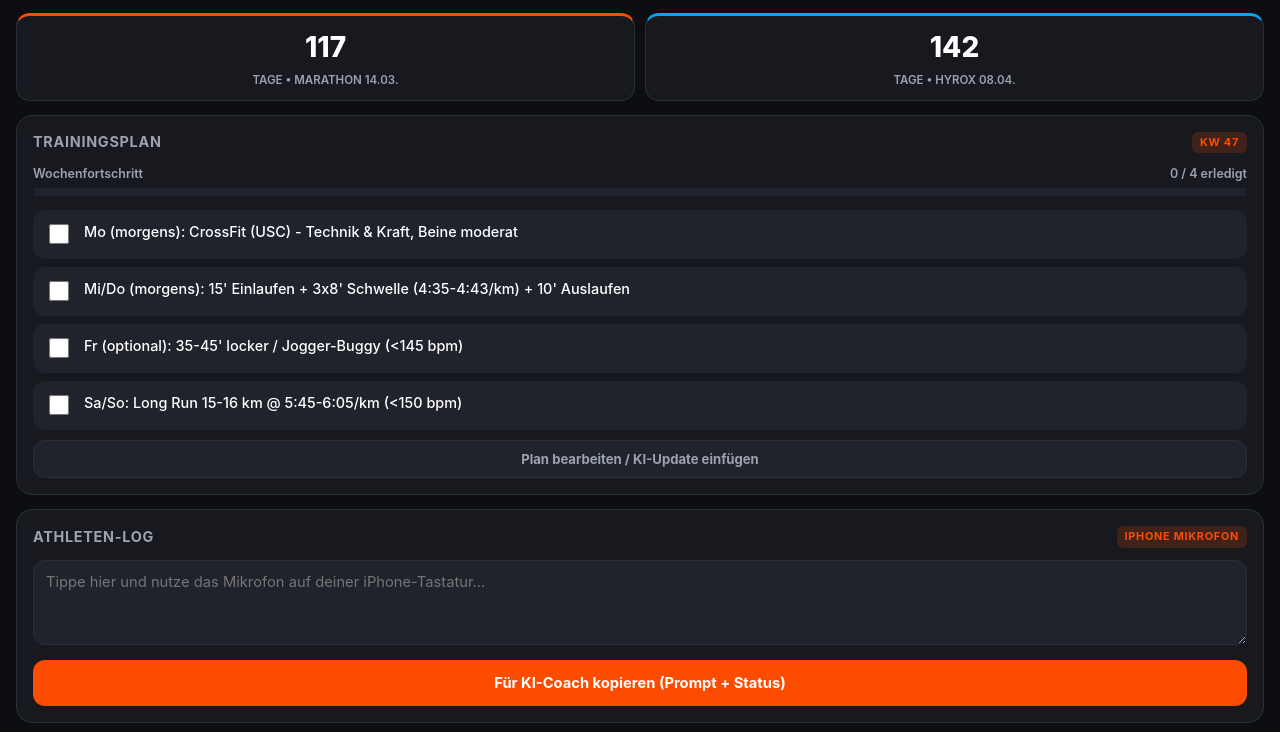
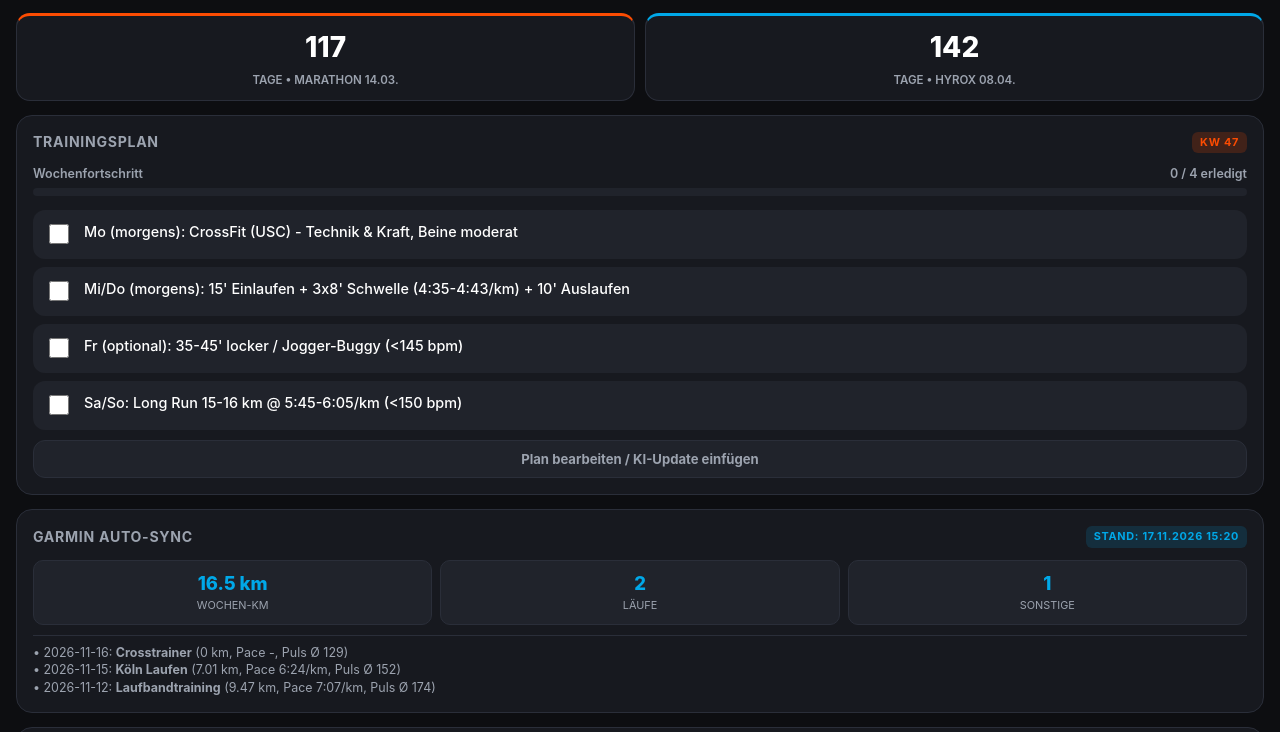
Before and after one commit to Beerhens/hybrid-coach, a plain HTML site: page index.html in a window 1280 px wide. Shown: the part 73-805 px from the top of the page. Drawn offline with Linux system fonts and the light colour scheme.

Commit message:
Update index.html

```diff
--- a/index.html
+++ b/index.html
@@ -6,7 +6,7 @@
   <meta name="apple-mobile-web-app-capable" content="yes">
   <meta name="apple-mobile-web-app-status-bar-style" content="black-translucent">
   <meta name="apple-mobile-web-app-title" content="Hybrid Coach">
-  <title>Hybrid Coach</title>
+  <title>Hybrid Coach – Performance</title>
   <style>
     :root {
       --bg: #0d0e11;
@@ -17,19 +17,24 @@
       --strava: #fc4c02;
       --garmin: #00a8e8;
       --green: #10b981;
+      --purple: #a855f7;
       --border: #2a2e39;
     }
     * { box-sizing: border-box; font-family: -apple-system, BlinkMacSystemFont, "Segoe UI", Roboto, sans-serif; }
-    body { margin: 0; padding: 18px 16px 48px; background: var(--bg); color: var(--text); line-height: 1.4; }
+    body { margin: 0; padding: 18px 16px 54px; background: var(--bg); color: var(--text); line-height: 1.4; }
     .header { display: flex; justify-content: space-between; align-items: center; margin-bottom: 16px; }
     h1 { font-size: 1.45rem; font-weight: 800; margin: 0; text-transform: uppercase; }
     h1 span { color: var(--strava); }
     .subtitle { color: var(--muted); font-size: 0.8rem; margin-top: 2px; }
-    h2 { font-size: 0.9rem; text-transform: uppercase; letter-spacing: 0.05em; margin: 0 0 12px; color: var(--muted); display: flex; justify-content: space-between; align-items: center; }
+    h2 { font-size: 0.88rem; text-transform: uppercase; letter-spacing: 0.05em; margin: 0 0 12px; color: var(--muted); display: flex; justify-content: space-between; align-items: center; }
     .card { background: var(--card); border: 1px solid var(--border); border-radius: 16px; padding: 16px; margin-bottom: 14px; }
     .grid-2 { display: grid; grid-template-columns: 1fr 1fr; gap: 10px; margin-bottom: 14px; }
+    .grid-3 { display: grid; grid-template-columns: 1fr 1fr 1fr; gap: 8px; margin-top: 6px; }
     .stat-box { background: var(--card); border: 1px solid var(--border); border-top: 3px solid var(--strava); padding: 12px 10px; border-radius: 14px; text-align: center; }
     .stat-box.garmin { border-top-color: var(--garmin); }
+    .mini-stat { background: var(--card-inner); padding: 10px 6px; border-radius: 10px; text-align: center; border: 1px solid var(--border); }
+    .mini-val { font-size: 1.15rem; font-weight: 800; color: var(--garmin); }
+    .mini-lbl { font-size: 0.68rem; color: var(--muted); text-transform: uppercase; margin-top: 2px; }
     .stat-val { font-size: 1.75rem; font-weight: 800; color: var(--text); }
     .stat-lbl { font-size: 0.72rem; color: var(--muted); margin-top: 4px; font-weight: 600; text-transform: uppercase; }
     .progress-wrap { margin-bottom: 14px; }
@@ -50,6 +55,7 @@
     textarea { width: 100%; background: var(--card-inner); color: var(--text); border: 1px solid var(--border); border-radius: 12px; padding: 12px; font-size: 0.92rem; resize: vertical; min-height: 85px; }
     .btn { width: 100%; padding: 14px; border: none; border-radius: 12px; font-size: 0.92rem; font-weight: 700; cursor: pointer; margin-top: 10px; }
     .btn-primary { background: var(--strava); color: #ffffff; }
+    .btn-obsidian { background: rgba(168, 85, 247, 0.16); color: #d8b4fe; border: 1px solid rgba(168, 85, 247, 0.4); font-size: 0.85rem; padding: 11px; }
     .btn-secondary { background: var(--card-inner); color: var(--muted); border: 1px solid var(--border); font-size: 0.82rem; padding: 10px; }
     .badge { font-size: 0.68rem; font-weight: 700; background: rgba(252, 76, 2, 0.18); color: var(--strava); padding: 3px 8px; border-radius: 6px; text-transform: uppercase; }
     .badge.garmin { background: rgba(0, 168, 232, 0.15); color: var(--garmin); }
@@ -64,9 +70,10 @@
       <h1>Hybrid <span>Coach</span></h1>
       <div class="subtitle">Marathon 4:30-4:45/km • Hyrox Sub 60</div>
     </div>
-    <span class="badge garmin">VO2max 52</span>
+    <span class="badge garmin" id="phase-badge">Woche 1 / 17</span>
   </div>
 
+  <!-- Countdowns -->
   <div class="grid-2">
     <div class="stat-box">
       <div class="stat-val" id="days-marathon">--</div>
@@ -78,8 +85,9 @@
     </div>
   </div>
 
+  <!-- Trainingsplan -->
   <div class="card">
-    <h2>Trainingsplan <span class="badge">KW 47</span></h2>
+    <h2>Trainingsplan <span class="badge" id="kw-badge">KW --</span></h2>
     <div class="progress-wrap">
       <div class="progress-header">
         <span>Wochenfortschritt</span>
@@ -93,16 +101,41 @@
     <button class="btn btn-secondary" onclick="toggleEditPlan()">Plan bearbeiten / KI-Update einfügen</button>
     <div id="edit-plan-box" style="display:none; margin-top:10px;">
       <textarea id="plan-input" placeholder="Jede Einheit in eine neue Zeile schreiben..."></textarea>
-      <button class="btn btn-primary" onclick="saveNewPlan()">Neuen Plan speichern</button>
+      <button class="btn btn-primary" onclick="saveNewPlan()">Neuen Plan speichern & Woche starten</button>
     </div>
   </div>
 
+  <!-- Garmin Auto-Sync Anzeige -->
+  <div class="card">
+    <h2>Garmin Auto-Sync <span class="badge garmin" id="garmin-status-badge">Live geladen</span></h2>
+    <div class="grid-3">
+      <div class="mini-stat">
+        <div class="mini-val" id="g-km">0 km</div>
+        <div class="mini-lbl">Wochen-km</div>
+      </div>
+      <div class="mini-stat">
+        <div class="mini-val" id="g-runs">0</div>
+        <div class="mini-lbl">Läufe</div>
+      </div>
+      <div class="mini-stat">
+        <div class="mini-val" id="g-workouts">0</div>
+        <div class="mini-lbl">Sonstige</div>
+      </div>
+    </div>
+    <div id="garmin-list" style="font-size: 0.78rem; color: var(--muted); margin-top: 10px; border-top: 1px solid var(--border); padding-top: 8px;">
+      Lade Garmin-Daten...
+    </div>
+  </div>
+
+  <!-- Athleten-Log & Export -->
   <div class="card">
     <h2>Athleten-Log <span class="badge">iPhone Mikrofon</span></h2>
     <textarea id="feedback-note" placeholder="Tippe hier und nutze das Mikrofon auf deiner iPhone-Tastatur..."></textarea>
-    <button class="btn btn-primary" onclick="copyForAI()">Für KI-Coach kopieren (Prompt + Status)</button>
+    <button class="btn btn-primary" onclick="copyForAI()">Für KI-Coach kopieren (Prompt + Garmin)</button>
+    <button class="btn btn-obsidian" onclick="copyForObsidian()">Als Markdown für Obsidian kopieren</button>
   </div>
 
+  <!-- Garmin Zonen -->
   <div class="card">
     <h2>Garmin Pace-Zonen <span class="badge garmin">Schwelle 4:43/km</span></h2>
     <div class="zone-row"><span>Z2 Locker / Jogger</span><strong>5:35 - 6:15 /km (&lt;148 bpm)</strong></div>
@@ -111,7 +144,7 @@
     <div class="zone-row z-vo2"><span>VO2max / Hyrox</span><strong>4:05 - 4:20 /km (&gt;177 bpm)</strong></div>
   </div>
 
-  <div class="toast" id="toast">Kopiert! Jetzt in Claude/Gemini einfügen.</div>
+  <div class="toast" id="toast">Kopiert!</div>
 
   <script>
     const defaultTasks = [
@@ -126,14 +159,29 @@
       note: ""
     };
 
-    function updateCountdowns() {
+    let garminData = null;
+
+    function getWeekNumber(d) {
+      d = new Date(Date.UTC(d.getFullYear(), d.getMonth(), d.getDate()));
+      d.setUTCDate(d.getUTCDate() + 4 - (d.getUTCDay() || 7));
+      const yearStart = new Date(Date.UTC(d.getUTCFullYear(), 0, 1));
+      return Math.ceil((((d - yearStart) / 86400000) + 1) / 7);
+    }
+
+    function updateDates() {
       const now = new Date();
+      const startCycle = new Date('2026-11-16T00:00:00');
       const marathon = new Date('2027-03-14T09:00:00');
       const hyrox = new Date('2027-04-08T09:00:00');
+
       const dM = Math.max(0, Math.ceil((marathon - now) / (1000 * 60 * 60 * 24)));
       const dH = Math.max(0, Math.ceil((hyrox - now) / (1000 * 60 * 60 * 24)));
+      const currentWeekNum = Math.max(1, Math.min(17, Math.floor((now - startCycle) / (1000 * 60 * 60 * 24 * 7)) + 1));
+
       document.getElementById('days-marathon').innerText = dM;
       document.getElementById('days-hyrox').innerText = dH;
+      document.getElementById('kw-badge').innerText = 'KW ' + getWeekNumber(now);
+      document.getElementById('phase-badge').innerText = 'Woche ' + currentWeekNum + ' / 17';
     }
 
     function updateProgress() {
@@ -163,6 +211,31 @@
         list.appendChild(div);
       });
       updateProgress();
+    }
+
+    // Garmin JSON vom Server laden
+    async function loadGarminData() {
+      try {
+        const response = await fetch('garmin_data.json?t=' + new Date().getTime());
+        if (response.ok) {
+          garminData = await response.json();
+          document.getElementById('g-km').innerText = garminData.total_km + ' km';
+          document.getElementById('g-runs').innerText = garminData.run_count;
+          document.getElementById('g-workouts').innerText = garminData.workout_count;
+
+          if (garminData.activities && garminData.activities.length > 0) {
+            const listHtml = garminData.activities.map(a =>
+              `<div>• ${a.date}: <strong>${a.name}</strong> (${a.km} km, Pace ${a.pace}, Puls Ø ${a.hr})</div>`
+            ).join('');
+            document.getElementById('garmin-list').innerHTML = listHtml;
+          } else {
+            document.getElementById('garmin-list').innerHTML = 'Keine Aktivitäten in den letzten 7 Tagen.';
+          }
+          document.getElementById('garmin-status-badge').innerText = 'Stand: ' + garminData.last_updated;
+        }
+      } catch (e) {
+        document.getElementById('garmin-list').innerHTML = 'Garmin-Daten konnten nicht geladen werden.';
+      }
     }
 
     function saveState() {
@@ -200,17 +273,44 @@
     function copyForAI() {
       saveState();
       const tasksSummary = state.tasks.map(t => '- [' + (t.done ? 'x' : ' ') + '] ' + t.text).join('\n');
-      const promptText = '# ROLLE & ZIEL\nDu bist mein pragmatischer Ausdauer- & Hybrid-Coach.\n- Ziel 1: Marathon am 14.03. (Pace 4:30-4:45/km)\n- Ziel 2: Hyrox Double am 08.04. (Sub 60 Min.)\n- Alltag: Elternteil, 3-4 Einheiten/Woche (3x morgens 60 Min. vor Arbeit, Mo=CrossFit USC Köln, WE=Long Run, optional abends Jogger-Buggy).\n- Garmin-Basis: VO2max 52, Laktatschwelle 4:43/km @ 175 bpm.\n\n# AKTUELLER STATUS & WOCHENPLAN\n' + tasksSummary + '\n\n# MEIN AKTUELLES FEEDBACK / LOG\n' + (state.note || "Keine besonderen Vorkommnisse.") + '\n\n# AUFGABE\nAnalysiere meinen Status kurz und pragmatisch (kein Schuldgefühl-Coaching). Passe bei Bedarf die restliche Woche an oder gib mir den Plan für nächste Woche als einfache Liste (eine Einheit pro Zeile, damit ich sie direkt in meine App kopieren kann).';
+
+      let garminText = '';
+      if (garminData) {
+        const acts = garminData.activities.map(a => `  - ${a.date}: ${a.name} (${a.km} km, Pace ${a.pace}, HR ${a.hr})`).join('\n');
+        garminText = `\n# GARMIN AUTO-SYNC (LETZTE 7 TAGE)\n- Gesamtkilometer: ${garminData.total_km} km (${garminData.run_count} Läufe, ${garminData.workout_count} sonstige)\n- Letzte Einheiten:\n${acts}\n`;
+      }
+
+      const promptText = '# ROLLE & ZIEL\nDu bist mein pragmatischer Ausdauer- & Hybrid-Coach.\n- Ziel 1: Marathon am 14.03. (Pace 4:30-4:45/km)\n- Ziel 2: Hyrox Double am 08.04. (Sub 60 Min.)\n- Alltag: Elternteil, 3-4 Einheiten/Woche (3x morgens 60 Min. vor Arbeit, Mo=CrossFit USC Köln, WE=Long Run, optional abends Jogger-Buggy).\n- Garmin-Basis: VO2max 52, Laktatschwelle 4:43/km @ 175 bpm.\n\n# AKTUELLER STATUS & WOCHENPLAN\n' + tasksSummary + garminText + '\n# MEIN AKTUELLES FEEDBACK / LOG\n' + (state.note || "Keine besonderen Vorkommnisse.") + '\n\n# AUFGABE\nAnalysiere meinen Status kurz und pragmatisch (kein Schuldgefühl-Coaching). Passe bei Bedarf die restliche Woche an oder gib mir den Plan für nächste Woche als einfache Liste (eine Einheit pro Zeile, damit ich sie direkt in meine App kopieren kann).';
 
       navigator.clipboard.writeText(promptText).then(() => {
-        showToast("Kopiert! Jetzt in Claude/Gemini einfügen.");
+        showToast("Für KI-Coach kopiert!");
+      });
+    }
+
+    function copyForObsidian() {
+      saveState();
+      const today = new Date().toLocaleDateString('de-DE');
+      const kw = document.getElementById('kw-badge').innerText;
+      const phase = document.getElementById('phase-badge').innerText;
+      const tasksSummary = state.tasks.map(t => '- [' + (t.done ? 'x' : ' ') + '] ' + t.text).join('\n');
+
+      let garminMd = '';
+      if (garminData) {
+        garminMd = `- **Garmin Auto-Sync:** ${garminData.total_km} km in ${garminData.run_count} Läufen\n`;
+      }
+
+      const mdText = `## Check-in ${kw} (${phase} – Stand: ${today})\n### Erledigte Einheiten\n${tasksSummary}\n\n### Daten & Gefühl\n${garminMd}- **Notiz:** ${state.note || "Keine Notiz hinterlegt."}\n---`;
+
+      navigator.clipboard.writeText(mdText).then(() => {
+        showToast("Obsidian-Markdown kopiert!");
       });
     }
 
     document.getElementById('feedback-note').value = state.note || "";
     document.getElementById('feedback-note').addEventListener('input', saveState);
-    updateCountdowns();
+    updateDates();
     renderTasks();
+    loadGarminData();
   </script>
 </body>
 </html>
```
